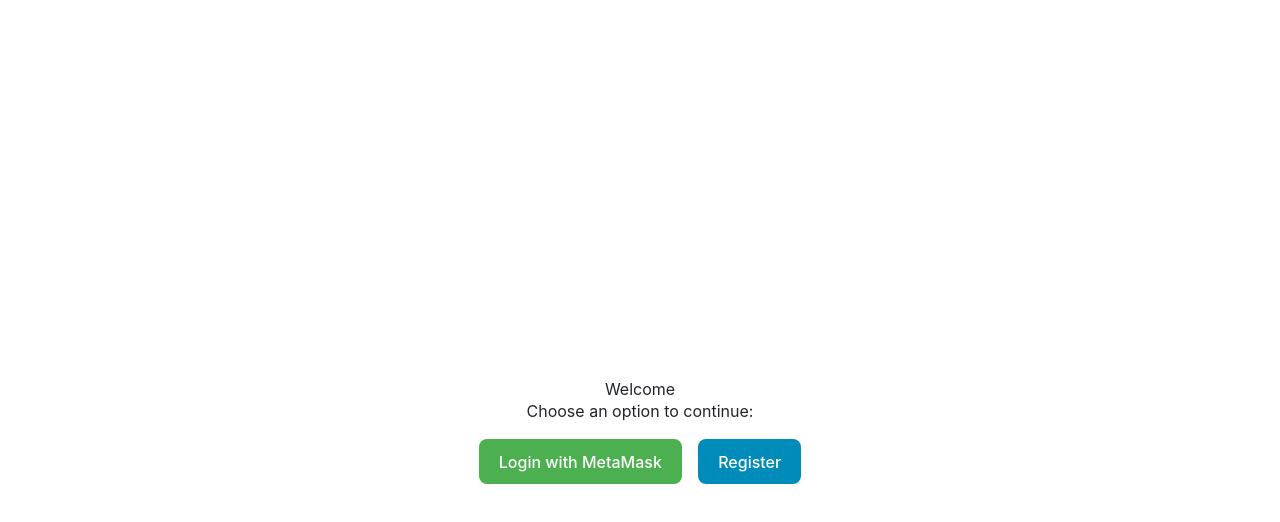
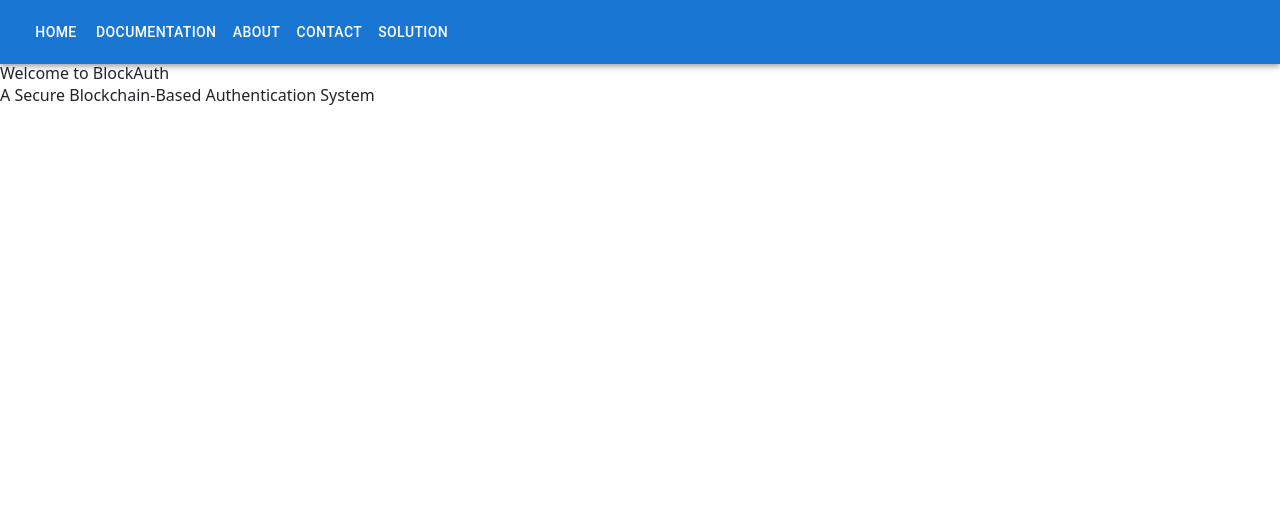
Before and after one commit to RES-ZZ/Safe_Pass, a React (Vite) app in the folder frontend/: page / in a window 1280 px wide. Shown: the top 522 px of the page. Built offline with nearby package versions, Linux system fonts and the light colour scheme.

Commit message:
Changed the main files for the newly created files

```diff
--- a/frontend/src/App.jsx
+++ b/frontend/src/App.jsx
@@ -1,13 +1,25 @@
-import React from "react";
-import ConnectWallet from "./ConnectWallet"; // Import ConnectWallet for the main app
-import './App.css'; // Import the CSS
+import { BrowserRouter as Router, Route, Routes } from "react-router-dom";
+import Home from "./pages/Home";
+import Documentation from "./pages/Documentation";
+import About from "./pages/About";
+import Contact from "./pages/Contact";
+import Solution from "./pages/Solution";
+import Navigation from "./components/Navigation";
 
 function App() {
   return (
-    <div className="App">
-      <h1>Blockchain Authentication App</h1>
-      <ConnectWallet /> {/* Render the ConnectWallet component */}
-    </div>
+    <Router>
+      <div className="App">
+        <Navigation />
+        <Routes>
+          <Route path="/" element={<Home />} />
+          <Route path="/documentation" element={<Documentation />} />
+          <Route path="/about" element={<About />} />
+          <Route path="/contact" element={<Contact />} />
+          <Route path="/solution" element={<Solution />} />
+        </Routes>
+      </div>
+    </Router>
   );
 }
 
--- a/frontend/src/main.jsx
+++ b/frontend/src/main.jsx
@@ -1,22 +1,12 @@
 import { StrictMode } from "react";
 import { createRoot } from "react-dom/client";
-import { BrowserRouter, Routes, Route } from "react-router-dom";
-import App from "./App.jsx";
-import Login from "./Login.jsx";
-import ConnectWallet from "./ConnectWallet.jsx"; // Import ConnectWallet component
-import './index.css';
+import App from "./App";
 
-createRoot(document.getElementById('root')).render(
+const rootElement = document.getElementById("root");
+const root = createRoot(rootElement);
+
+root.render(
   <StrictMode>
-    <BrowserRouter>
-      <Routes>
-        {/* Default route to the Login page */}
-        <Route path="/" element={<Login />} />
-        {/* Route for the ConnectWallet component */}
-        <Route path="/connect-wallet" element={<ConnectWallet />} />
-        {/* Route for the main app after login */}
-        <Route path="/app" element={<App />} />
-      </Routes>
-    </BrowserRouter>
+    <App />
   </StrictMode>
 );
```
